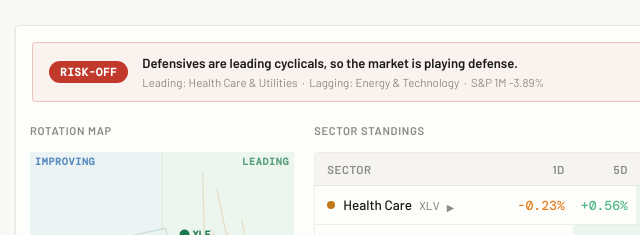
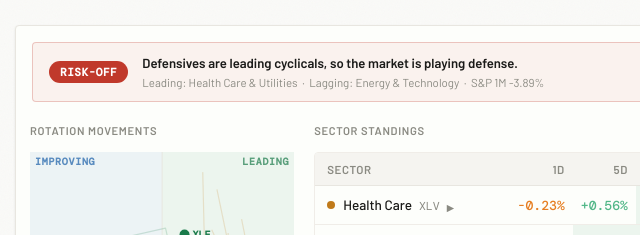
Before and after one commit to torenCodes/invest-lab, a plain HTML site: page Website/MarketDashboard/index.html in a window 1280 px wide. Shown: the part 1031-1266 px from the top of the page, 285-925 px from the left. Drawn offline with nearby package versions, Linux system fonts and the light colour scheme.

Commit message:
fix(movers): keep the map's 'Rotation Movements' title
Co-Authored-By: Claude Opus 5.5 <noreply@anthropic.com>

```diff
--- a/Website/MarketDashboard/index.html
+++ b/Website/MarketDashboard/index.html
@@ -1592,7 +1592,7 @@ function renderSectorRotation(payload) {
   // The map column is laid out empty, then drawn at its real width (drawRRG),
   // so its 10px labels stay 10px whether the map is 260px or 420px wide.
   const map = hasMap ? `<div class="rrg-chart">
-      <div class="sr-col-head"><span class="sr-col-title">Rotation Map</span></div>
+      <div class="sr-col-head"><span class="sr-col-title">Rotation Movements</span></div>
       <div class="rrg-plot" id="rrg-plot"></div>
       <p class="rrg-read">Each dot is a sector: <strong>relative strength vs the S&amp;P</strong> runs left to right, <strong>momentum</strong> bottom to top, and the short tail is its recent path. Sectors tend to turn clockwise, Improving &rarr; Leading &rarr; Weakening &rarr; Lagging.</p>
     </div>` : '';
```
